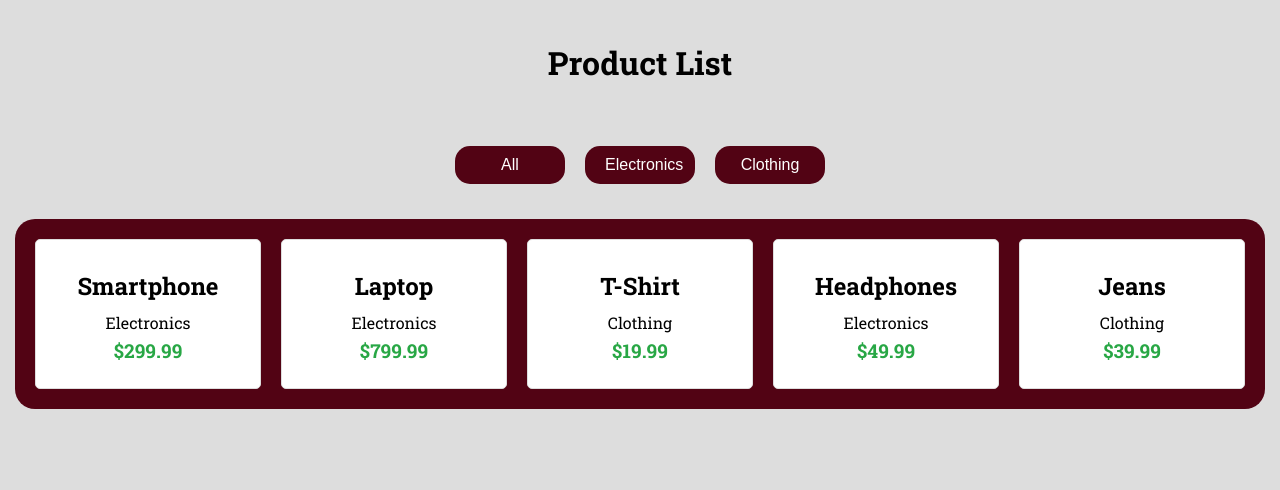
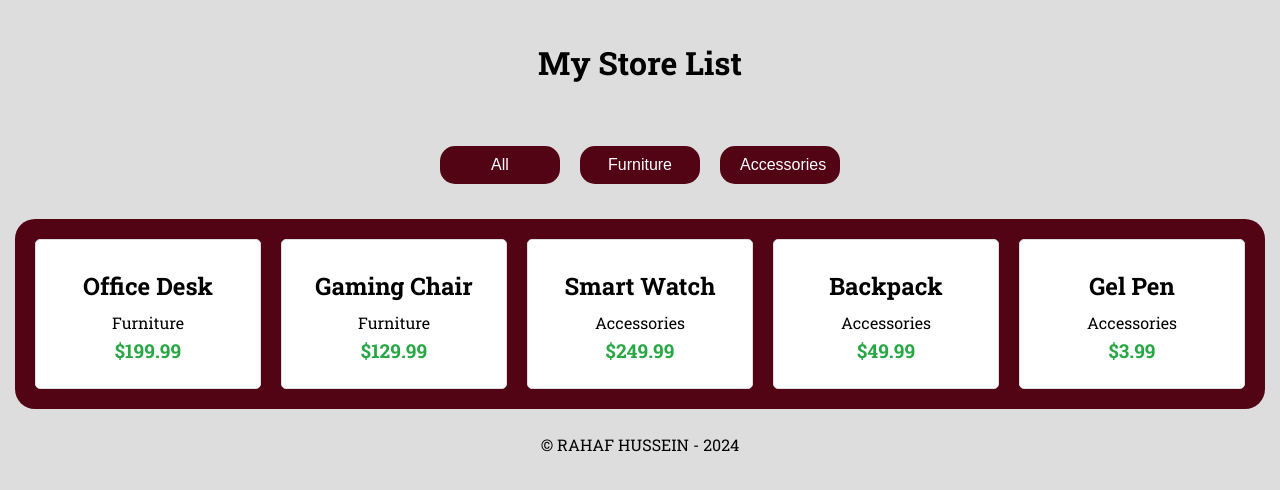
Before and after one commit to rahafnasad/GSGPhase1, a plain HTML site: page index.html in a window 1280 px wide. Drawn offline with Linux system fonts and the light colour scheme.

Commit message:
some edit

```diff
--- a/index.html
+++ b/index.html
@@ -3,24 +3,25 @@
 <head>
   <meta charset="UTF-8">
   <meta name="viewport" content="width=device-width, initial-scale=1.0">
-  <title>Product List</title>
+  <title>My Store List</title>
   <link rel="stylesheet" href="styles.css">
 </head>
 <body>
   <header>
-    <h1>Product List</h1>
+    <h1>My Store List</h1>
   </header>
 
   <section id="filter-section">
     <button class="filter-btn" data-filter="all">All</button>
-    <button class="filter-btn" data-filter="Electronics">Electronics</button>
-    <button class="filter-btn" data-filter="Clothing">Clothing</button>
+    <button class="filter-btn" data-filter="Furniture">Furniture</button>
+    <button class="filter-btn" data-filter="Accessories">Accessories</button>
   </section>
 
   <section id="product-list" class="grid-container">
     <!-- Products will be dynamically added here -->
   </section>
-
+<footer>        <p>&copy; RAHAF HUSSEIN - 2024</p>
+</footer>
   <script src="script.js"></script>
 </body>
 </html>
--- a/script.js
+++ b/script.js
@@ -1,9 +1,9 @@
 const products = [
-    { name: "Smartphone", category: "Electronics", price: 299.99 },
-    { name: "Laptop", category: "Electronics", price: 799.99 },
-    { name: "T-Shirt", category: "Clothing", price: 19.99 },
-    { name: "Headphones", category: "Electronics", price: 49.99 },
-    { name: "Jeans", category: "Clothing", price: 39.99 }
+    { name: "Office Desk", category: "Furniture", price: 199.99 },
+    { name: "Gaming Chair", category: "Furniture", price: 129.99 },
+    { name: "Smart Watch", category: "Accessories", price: 249.99 },
+    { name: "Backpack", category: "Accessories", price: 49.99 },
+    { name: "Gel Pen", category: "Accessories", price: 3.99 }
   ];
 
   const productList = document.getElementById("product-list");
--- a/styles.css
+++ b/styles.css
@@ -31,7 +31,7 @@ body {
     border-radius: 15px;
     color: white;
     cursor: pointer;
-    width: 110px;
+    width: 120px;
     transition: background-color 0.3s ease;
     font-size: 16px;
   }
@@ -75,3 +75,8 @@ body {
     font-weight: bold;
     font-size: 1.2em;
   }
+
+  footer p {
+    text-align: center;
+    margin-top: 25px;
+  }
```
